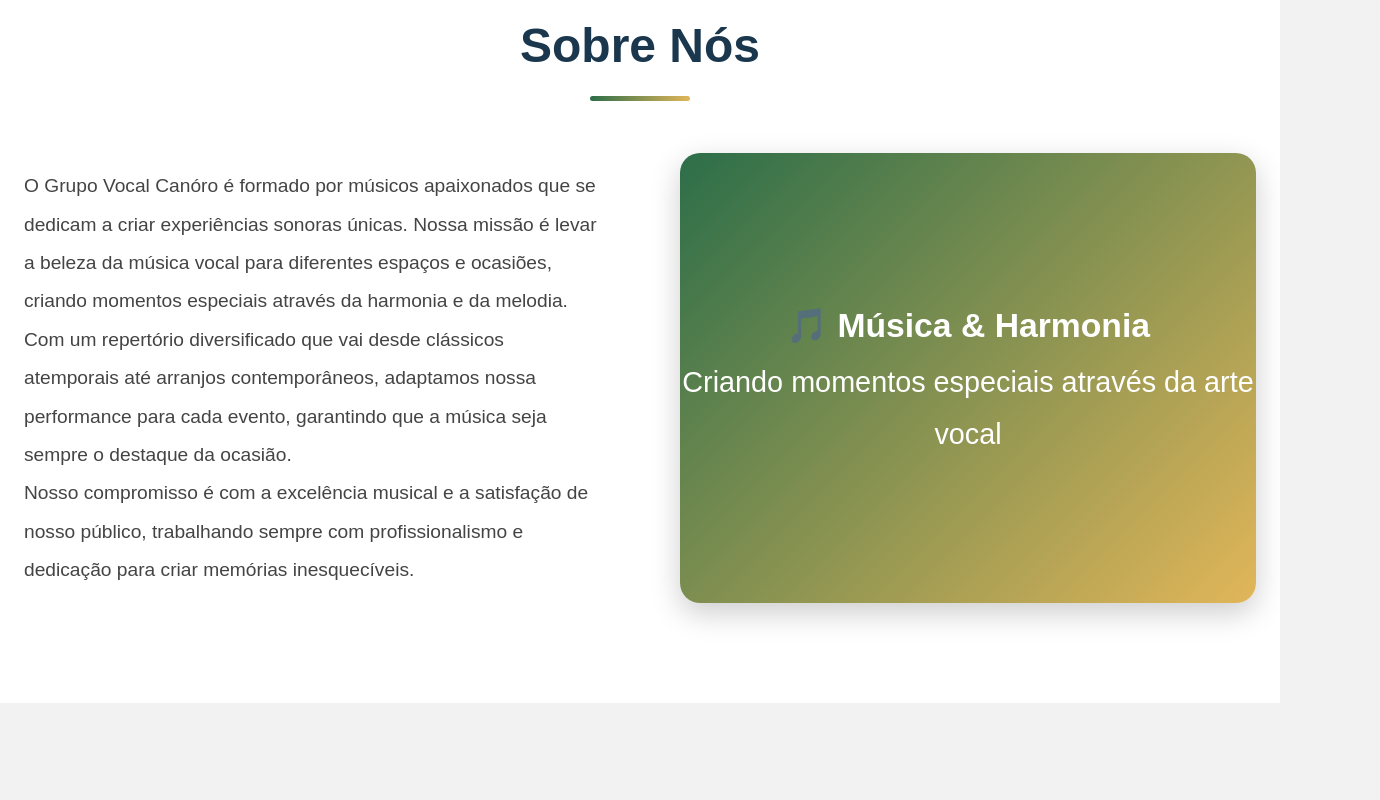
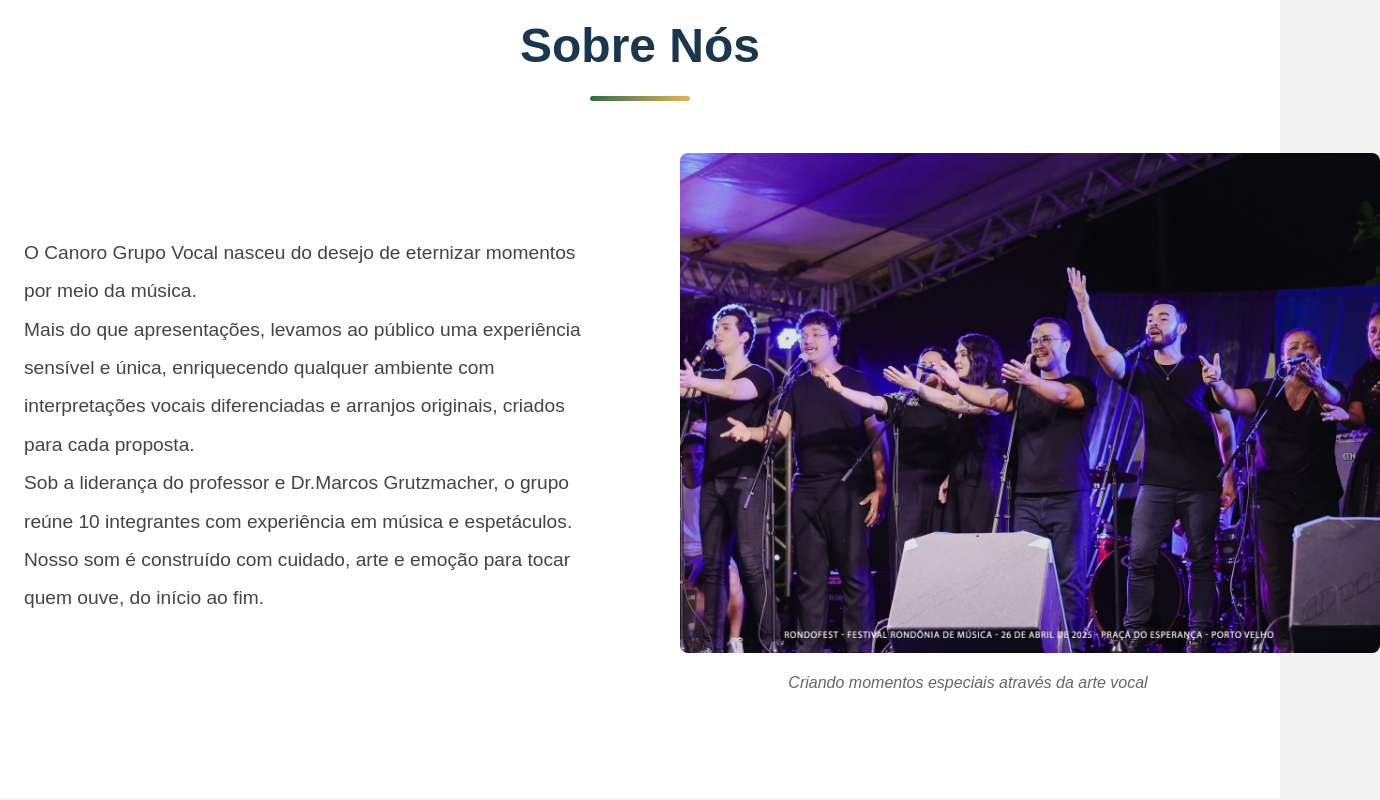
Before and after one commit to leoalmeidasa/canoro, a plain HTML site: page index.html in a window 1280 px wide. Shown: the part 897-1697 px from the top of the page, 1380 px wide, since content can reach past the window. Drawn offline with Linux system fonts and the light colour scheme.

Commit message:
add real information

```diff
--- a/index.html
+++ b/index.html
@@ -80,13 +80,17 @@
             <h2 class="section-title">Sobre Nós</h2>
             <div class="about-content">
                 <div class="about-text">
-                    <p>O Grupo Vocal Canóro é formado por músicos apaixonados que se dedicam a criar experiências sonoras únicas. Nossa missão é levar a beleza da música vocal para diferentes espaços e ocasiões, criando momentos especiais através da harmonia e da melodia.</p>
-                    <p>Com um repertório diversificado que vai desde clássicos atemporais até arranjos contemporâneos, adaptamos nossa performance para cada evento, garantindo que a música seja sempre o destaque da ocasião.</p>
-                    <p>Nosso compromisso é com a excelência musical e a satisfação de nosso público, trabalhando sempre com profissionalismo e dedicação para criar memórias inesquecíveis.</p>
+                    <p>O Canoro Grupo Vocal nasceu do desejo de eternizar momentos por meio da música. <p>
+                    <p>Mais do que apresentações, levamos ao público uma experiência sensível e única,
+                       enriquecendo qualquer ambiente com interpretações vocais diferenciadas e arranjos originais,
+                       criados para cada proposta.</p>
+                    <p>Sob a liderança do professor e Dr.Marcos Grutzmacher, o grupo reúne 10 integrantes com
+                       experiência em música e espetáculos.<p>
+                    <p>Nosso som é construído com cuidado, arte e emoção para tocar quem ouve, do início ao fim.</p>
                 </div>
                 <div class="about-image">
                     <div>
-                        <h3>🎵 Música & Harmonia</h3>
+                        <img src="vocal_1.jpg" alt="Canóro Performance" onerror="this.style.display='none';">
                         <p>Criando momentos especiais através da arte vocal</p>
                     </div>
                 </div>
@@ -131,8 +135,8 @@
                     <p>Estamos prontos para tornar seu evento ainda mais especial com nossa música. Entre em contato conosco e vamos criar juntos uma experiência musical única.</p>
                     <div style="margin-top: 2.5rem;">
                         <p><strong>📧 Email:</strong> contato@canoro.com.br</p>
-                        <p><strong>📱 WhatsApp:</strong> (11) 99999-9999</p>
-                        <p><strong>📍 Localização:</strong> São Paulo, SP</p>
+                        <p><strong>📱 WhatsApp:</strong> (82) 99939-0906</p>
+                        <p><strong>📍 Localização:</strong> Porto Velho, RO</p>
                     </div>
                 </div>
                 <div class="contact-form">
--- a/styles.css
+++ b/styles.css
@@ -338,16 +338,42 @@ section {
 }
 
 .about-image {
-    background: linear-gradient(135deg, #2C6E49, #E2B659);
-    height: 450px;
-    border-radius: 20px;
-    display: flex;
-    align-items: center;
-    justify-content: center;
-    color: white;
-    font-size: 1.8rem;
+    flex: 1;
+    min-width: 300px;
     text-align: center;
-    box-shadow: 0 10px 30px rgba(0,0,0,0.2);
+}
+.about-image img {
+    width: 700px;
+    height: 500px;
+    display: block;
+    margin: 0 auto;
+    border-radius: 8px;
+    object-fit: cover;
+}
+
+.about-image p {
+    margin-top: 1rem;
+    font-style: italic;
+    color: #666;
+}
+
+@media (max-width: 768px) {
+    .about-content {
+        flex-direction: column;
+        text-align: center;
+    }
+
+    .about-image img {
+        width: 300px;
+        height: 225px;
+    }
+}
+
+@media (max-width: 480px) {
+    .about-image img {
+        width: 250px;
+        height: 187.5px;
+    }
 }
 
 /* Services Section with Parallax */
```
Also changed, not shown: vocal_1.jpg (added).
